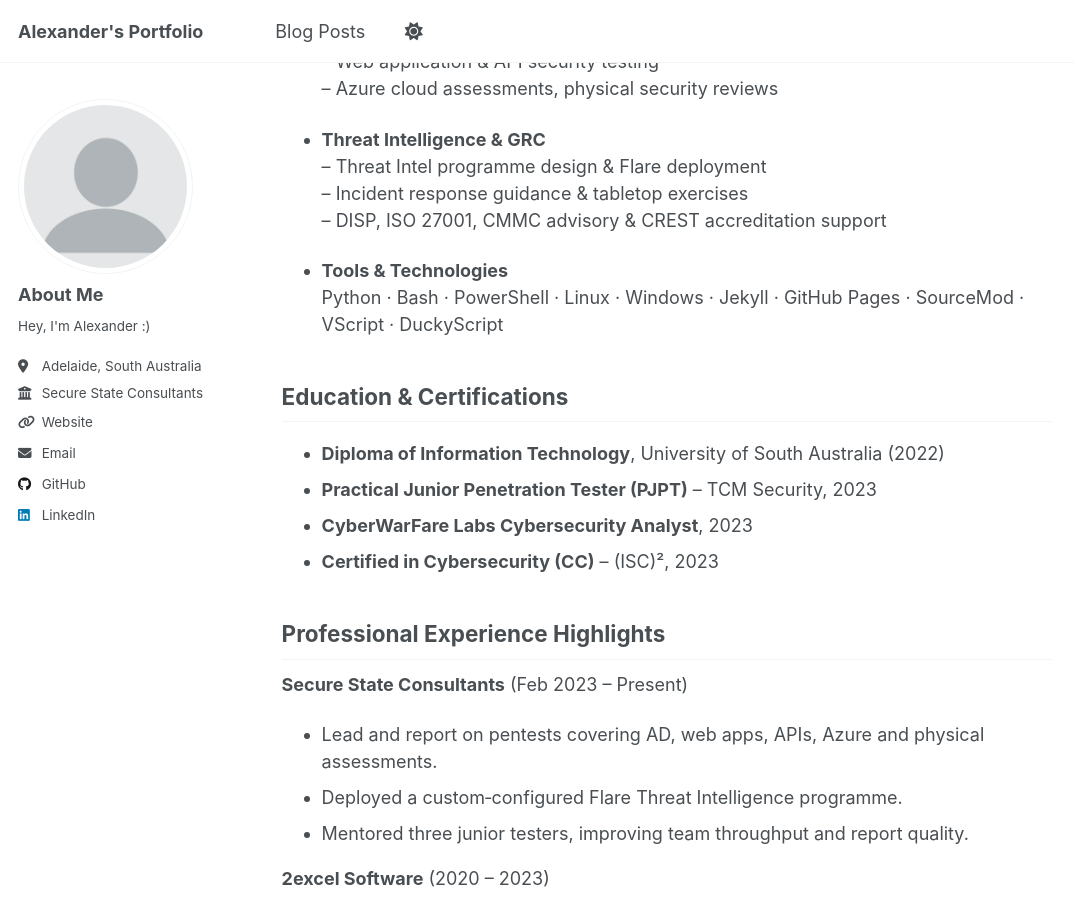
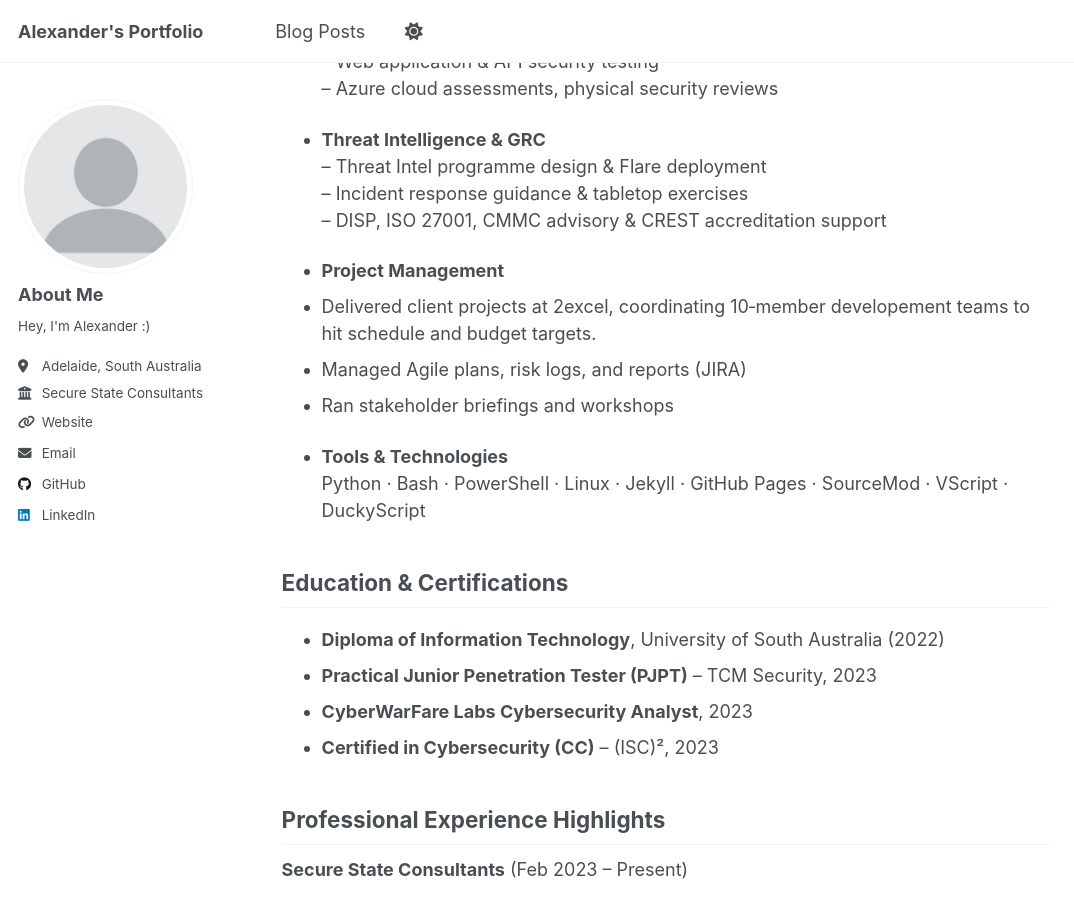
Before and after one commit to sunsetorange1/sunsetorange1.github.io, a Jekyll site: the page built from _pages/about.md, in a window 1280 px wide and 900 px high, scrolled down 728 px. Shown: the whole window, without its empty margins (0-1074 px from the left). Built offline with Jekyll 4.4.1, drawn with Linux system fonts in a browser that asks for light colours.

Commit message:
Update about.md

```diff
--- a/_pages/about.md
+++ b/_pages/about.md
@@ -29,8 +29,13 @@ I’m **Alexander Selman**, a Cybersecurity Consultant based in Adelaide, Austr
   – Incident response guidance & tabletop exercises
   – DISP, ISO 27001, CMMC advisory & CREST accreditation support
 
+- **Project Management**
+- Delivered client projects at 2excel, coordinating 10‑member developement teams to hit schedule and budget targets.
+- Managed Agile plans, risk logs, and reports (JIRA)
+- Ran stakeholder briefings and workshops
+
 - **Tools & Technologies**
-  Python · Bash · PowerShell · Linux · Windows · Jekyll · GitHub Pages · SourceMod · VScript · DuckyScript
+  Python · Bash · PowerShell · Linux · Jekyll · GitHub Pages · SourceMod · VScript · DuckyScript
 
 ## Education & Certifications
 
```
